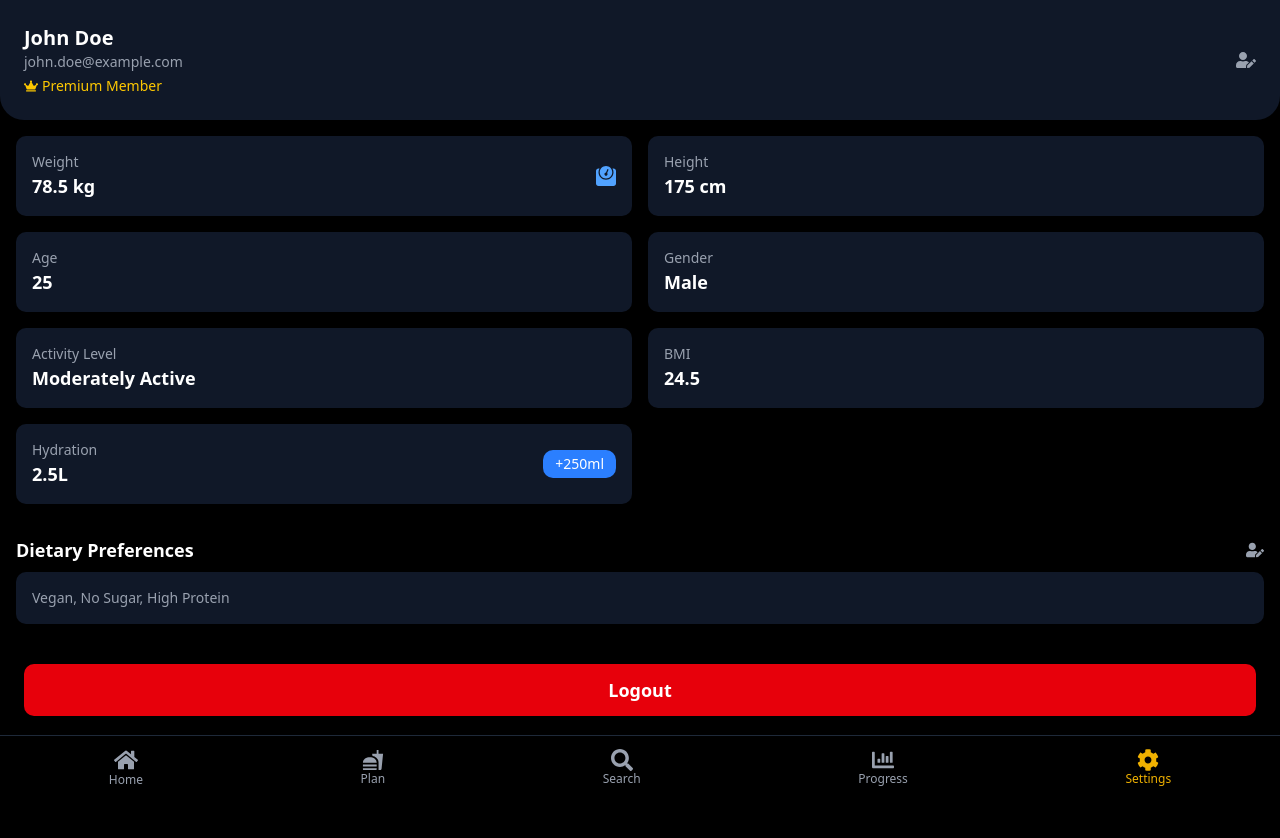
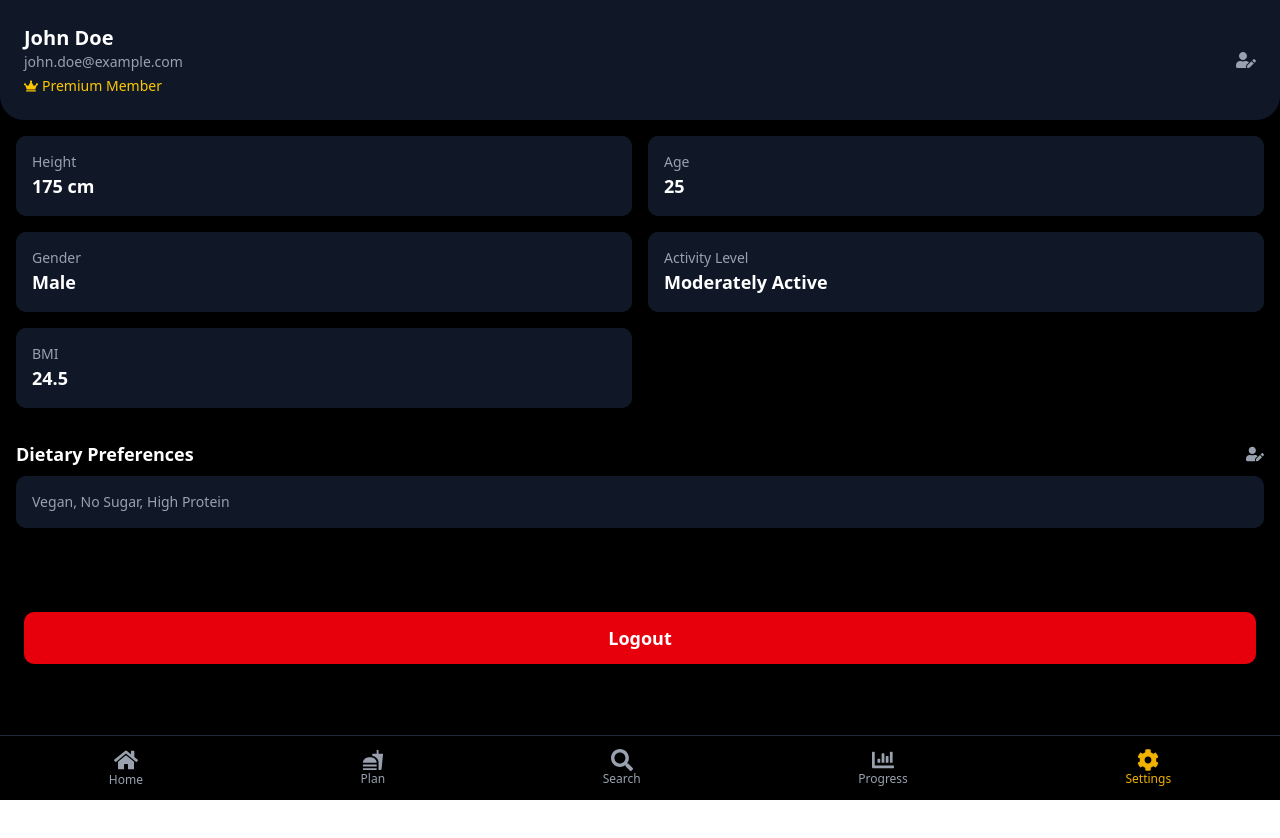
Before and after one commit to Shaaz383/fitFlow, a React (Vite) app: page /profile in a window 1280 px wide. Shown: the top 838 px of the page. After the commit the page ends 800 px from the top, so only its background shows below. Built offline with nearby package versions, Linux system fonts and the light colour scheme.

Commit message:
remove weight and water measurement from profile

```diff
--- a/src/Pages/ProfilePage.jsx
+++ b/src/Pages/ProfilePage.jsx
@@ -26,7 +26,7 @@ const ProfilePage = () => {
   const [age, setAge] = useState(25);
   const [gender, setGender] = useState("Male");
   const [height, setHeight] = useState(175);
-  const [weight, setWeight] = useState("78.5 kg");
+  // const [weight, setWeight] = useState("78.5 kg");
   const [bmi] = useState("24.5");
   const [hydration, setHydration] = useState(2.5);
   const [activityLevel, setActivityLevel] = useState("Moderately Active");
@@ -44,8 +44,8 @@ const ProfilePage = () => {
           setIsEditingProfile={setIsEditingProfile}
         />
         <HealthOverview
-          weight={weight}
-          setIsEditingWeight={setIsEditingWeight}
+          // weight={weight}
+          // setIsEditingWeight={setIsEditingWeight}
           bmi={bmi}
           hydration={hydration}
           setHydration={setHydration}
--- a/src/customComponents/Profilepage/HealthOverview.jsx
+++ b/src/customComponents/Profilepage/HealthOverview.jsx
@@ -13,7 +13,7 @@ const HealthOverview = ({
 }) => {
   return (
     <div className="p-4 grid grid-cols-2 gap-4">
-      {/* Weight */}
+      {/* Weight
       <div className="bg-gray-900 p-4 rounded-lg flex items-center justify-between">
         <div>
           <p className="text-sm text-gray-400">Weight</p>
@@ -23,7 +23,7 @@ const HealthOverview = ({
           onClick={() => setIsEditingWeight(true)}
           className="text-blue-400 text-xl cursor-pointer"
         />
-      </div>
+      </div> */}
 
       {/* Height */}
       <div className="bg-gray-900 p-4 rounded-lg">
@@ -56,7 +56,7 @@ const HealthOverview = ({
       </div>
 
       {/* Hydration */}
-      <div className="bg-gray-900 p-4 rounded-lg flex items-center justify-between">
+      {/* <div className="bg-gray-900 p-4 rounded-lg flex items-center justify-between">
         <div>
           <p className="text-sm text-gray-400">Hydration</p>
           <h3 className="text-lg font-semibold">{hydration}L</h3>
@@ -67,7 +67,7 @@ const HealthOverview = ({
         >
           +250ml
         </button>
-      </div>
+      </div> */}
     </div>
   );
 };
```
